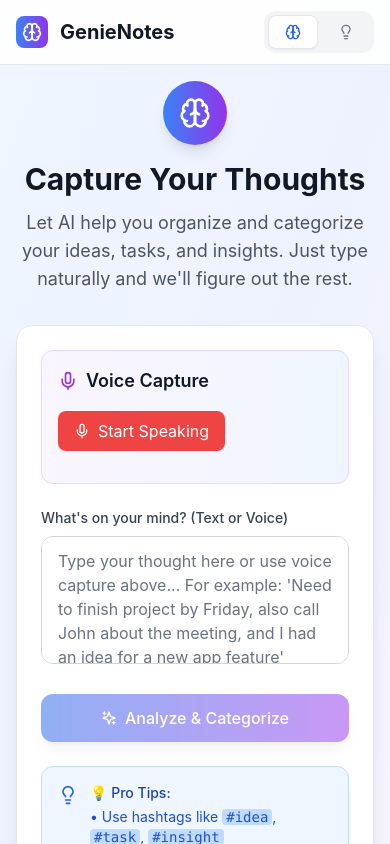
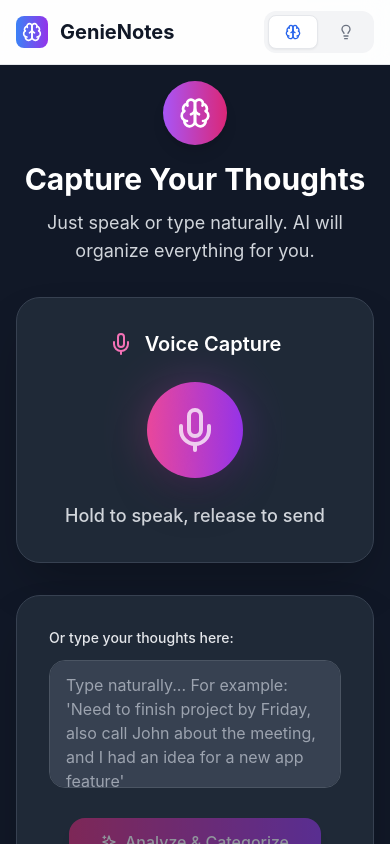
Before and after one commit to ovidon83/mindnestapp, a React (Vite) app: page / in a window 390 px wide. Shown: the top 844 px of the page. Built offline with nearby package versions, Linux system fonts and the light colour scheme.

Commit message:
Redesign CaptureView with iPhone app inspiration: dark theme, prominent circular microphone, and card-based layout

```diff
--- a/src/components/CaptureView.tsx
+++ b/src/components/CaptureView.tsx
@@ -773,40 +773,40 @@ export const CaptureView: React.FC = () => {
 
   if (showPreview && parsedEntry && editableEntry) {
     return (
-      <div className="min-h-screen bg-gradient-to-br from-green-50 via-emerald-50 to-teal-50">
+      <div className="min-h-screen bg-gray-900 text-white">
         <div className="max-w-4xl mx-auto p-4 sm:p-6 lg:p-8">
           {/* Header */}
           <div className="text-center mb-8">
             <div className="inline-flex items-center justify-center w-16 h-16 bg-gradient-to-r from-green-500 to-teal-600 rounded-full mb-4 shadow-lg">
               <CheckCircle className="w-8 h-8 text-white" />
             </div>
-            <h1 className="text-3xl sm:text-4xl font-bold text-gray-900 mb-3">
+            <h1 className="text-3xl sm:text-4xl font-bold text-white mb-3">
               AI Analysis Complete
             </h1>
-            <p className="text-lg text-gray-600 max-w-2xl mx-auto">
+            <p className="text-lg text-gray-300 max-w-2xl mx-auto">
               Here's how I categorized your thought. You can edit the details before saving.
             </p>
           </div>
 
           {/* Preview Card */}
-          <div className="bg-white rounded-2xl shadow-xl border border-gray-200 p-6 sm:p-8 mb-8">
+          <div className="bg-gray-800 rounded-3xl shadow-2xl border border-gray-700 p-6 sm:p-8 mb-8">
             <div className="mb-6">
               <div className="flex items-start gap-4 mb-6">
                 <div className={`p-4 rounded-xl ${getTypeColor(editableEntry.type!)} shadow-sm`}>
                   {getTypeIcon(editableEntry.type!)}
                 </div>
                 <div className="flex-1">
-                  <h3 className="text-xl font-semibold text-gray-900 mb-4 leading-relaxed">{inputText}</h3>
+                  <h3 className="text-xl font-semibold text-white mb-4 leading-relaxed">{inputText}</h3>
 
                   {/* Editable Fields Grid */}
                   <div className="grid grid-cols-1 sm:grid-cols-2 gap-4">
                     {/* Editable Type */}
                     <div>
-                      <label className="block text-sm font-medium text-gray-700 mb-2">Type:</label>
+                      <label className="block text-sm font-medium text-gray-200 mb-2">Type:</label>
                       <select
                         value={editableEntry.type}
                         onChange={(e) => setEditableEntry({...editableEntry, type: e.target.value as EntryType})}
-                        className="w-full px-4 py-3 border border-gray-300 rounded-xl focus:ring-2 focus:ring-green-500 focus:border-transparent bg-gray-50 hover:bg-white transition-colors"
+                        className="w-full px-4 py-3 border border-gray-600 rounded-2xl focus:ring-2 focus:ring-green-500 focus:border-transparent bg-gray-700 text-white hover:bg-gray-600 transition-colors"
                       >
                         <option value="task">Task</option>
                         <option value="event">Event</option>
@@ -821,11 +821,11 @@ export const CaptureView: React.FC = () => {
 
                     {/* Editable Priority */}
                     <div>
-                      <label className="block text-sm font-medium text-gray-700 mb-2">Priority:</label>
+                      <label className="block text-sm font-medium text-gray-200 mb-2">Priority:</label>
                       <select
                         value={editableEntry.priority}
                         onChange={(e) => setEditableEntry({...editableEntry, priority: e.target.value as Priority})}
-                        className="w-full px-4 py-3 border border-gray-300 rounded-xl focus:ring-2 focus:ring-green-500 focus:border-transparent bg-gray-50 hover:bg-white transition-colors"
+                        className="w-full px-4 py-3 border border-gray-600 rounded-2xl focus:ring-2 focus:ring-green-500 focus:border-transparent bg-gray-700 text-white hover:bg-gray-600 transition-colors"
                       >
                         <option value="urgent">Urgent</option>
                         <option value="high">High</option>
@@ -837,13 +837,13 @@ export const CaptureView: React.FC = () => {
 
                   {/* Editable Tags */}
                   <div className="mt-4">
-                    <label className="block text-sm font-medium text-gray-700 mb-2">Tags:</label>
+                    <label className="block text-sm font-medium text-gray-200 mb-2">Tags:</label>
                     <input
                       type="text"
                       value={editableEntry.tags?.join(', ') || ''}
                       onChange={(e) => setEditableEntry({...editableEntry, tags: e.target.value.split(',').map(tag => tag.trim()).filter(tag => tag)})}
                       placeholder="Enter tags separated by commas"
-                      className="w-full px-4 py-3 border border-gray-300 rounded-xl focus:ring-2 focus:ring-green-500 focus:border-transparent bg-gray-50 hover:bg-white transition-colors"
+                      className="w-full px-4 py-3 border border-gray-600 rounded-2xl focus:ring-2 focus:ring-green-500 focus:border-transparent bg-gray-700 text-white hover:bg-gray-600 transition-colors"
                     />
                   </div>
                 </div>
@@ -851,37 +851,37 @@ export const CaptureView: React.FC = () => {
 
               {/* Parsed Details */}
               {(editableEntry.dueDate || editableEntry.location || editableEntry.pinnedForDate) && (
-                <div className="grid grid-cols-1 sm:grid-cols-2 gap-4 mb-6 p-4 bg-gray-50 rounded-xl">
+                <div className="grid grid-cols-1 sm:grid-cols-2 gap-4 mb-6 p-4 bg-gray-700 rounded-2xl border border-gray-600">
                   {editableEntry.dueDate && (
-                    <div className="flex items-center gap-3 text-gray-700">
-                      <Clock className="w-5 h-5 text-green-600" />
+                    <div className="flex items-center gap-3 text-gray-200">
+                      <Clock className="w-5 h-5 text-green-400" />
                       <div>
-                        <p className="text-sm font-medium">Due Date</p>
-                        <p className="text-sm text-gray-600">{editableEntry.dueDate.toLocaleDateString()}</p>
+                        <p className="text-sm font-medium text-white">Due Date</p>
+                        <p className="text-sm text-gray-300">{editableEntry.dueDate.toLocaleDateString()}</p>
                         {editableEntry.dueDate.toLocaleTimeString && (
-                          <p className="text-xs text-gray-500">{editableEntry.dueDate.toLocaleTimeString([], {hour: '2-digit', minute:'2-digit'})}</p>
+                          <p className="text-xs text-gray-400">{editableEntry.dueDate.toLocaleTimeString([], {hour: '2-digit', minute:'2-digit'})}</p>
                         )}
                       </div>
                     </div>
                   )}
 
                   {editableEntry.pinnedForDate && !editableEntry.dueDate && (
-                    <div className="flex items-center gap-3 text-gray-700">
-                      <Calendar className="w-5 h-5 text-blue-600" />
+                    <div className="flex items-center gap-3 text-gray-200">
+                      <Calendar className="w-5 h-5 text-blue-400" />
                       <div>
-                        <p className="text-sm font-medium">Pinned for Date</p>
-                        <p className="text-sm text-gray-600">{editableEntry.pinnedForDate.toLocaleDateString()}</p>
-                        <p className="text-xs text-gray-500">Reference date (not a deadline)</p>
+                        <p className="text-sm font-medium text-white">Pinned for Date</p>
+                        <p className="text-sm text-gray-300">{editableEntry.pinnedForDate.toLocaleDateString()}</p>
+                        <p className="text-xs text-gray-400">Reference date (not a deadline)</p>
                       </div>
                     </div>
                   )}
 
                   {editableEntry.location && (
-                    <div className="flex items-center gap-3 text-gray-700">
-                      <MapPin className="w-5 h-5 text-purple-600" />
+                    <div className="flex items-center gap-3 text-gray-200">
+                      <MapPin className="w-5 h-5 text-purple-400" />
                       <div>
-                        <p className="text-sm font-medium">Location</p>
-                        <p className="text-sm text-gray-600">{editableEntry.location}</p>
+                        <p className="text-sm font-medium text-white">Location</p>
+                        <p className="text-sm text-gray-300">{editableEntry.location}</p>
                       </div>
                     </div>
                   )}
@@ -890,21 +890,21 @@ export const CaptureView: React.FC = () => {
 
               {/* Deadline Status */}
               {editableEntry.dueDate && (
-                <div className="mb-6 p-4 bg-orange-50 border border-orange-200 rounded-xl">
+                <div className="mb-6 p-4 bg-orange-900/20 border border-orange-500/30 rounded-2xl">
                   <div className="flex items-center gap-3">
-                    <Target className="w-5 h-5 text-orange-600" />
+                    <Target className="w-5 h-5 text-orange-400" />
                     <div className="flex-1">
-                      <p className="text-sm font-medium text-orange-800">Deadline Detected</p>
-                      <p className="text-sm text-orange-700">
+                      <p className="text-sm font-medium text-orange-200">Deadline Detected</p>
+                      <p className="text-sm text-orange-300">
                         This entry will be treated as a deadline and may show as "Overdue" if not completed on time.
                       </p>
                     </div>
-                    <label className="flex items-center gap-2 text-sm text-orange-700">
+                    <label className="flex items-center gap-2 text-sm text-orange-300">
                       <input
                         type="checkbox"
                         checked={editableEntry.isDeadline !== false}
                         onChange={(e) => setEditableEntry({...editableEntry, isDeadline: e.target.checked})}
-                        className="h-4 w-4 text-orange-600 rounded border-orange-300 focus:ring-orange-500"
+                        className="h-4 w-4 text-orange-400 rounded border-orange-500 focus:ring-orange-500 focus:ring-offset-gray-800"
                       />
                       Treat as deadline
                     </label>
@@ -914,24 +914,24 @@ export const CaptureView: React.FC = () => {
 
               {/* Due Date */}
               <div className="mb-6">
-                <label className="block text-sm font-medium text-gray-700 mb-2">Due Date:</label>
+                <label className="block text-sm font-medium text-gray-200 mb-2">Due Date:</label>
                 <input
                   type="datetime-local"
                   value={editableEntry.dueDate ? editableEntry.dueDate.toISOString().slice(0, 16) : ''}
                   onChange={(e) => setEditableEntry({...editableEntry, dueDate: e.target.value ? new Date(e.target.value) : undefined})}
-                  className="w-full px-4 py-3 border border-gray-300 rounded-xl focus:ring-2 focus:ring-green-500 focus:border-transparent bg-gray-50 hover:bg-white transition-colors"
+                  className="w-full px-4 py-3 border border-gray-600 rounded-2xl focus:ring-2 focus:ring-green-500 focus:border-transparent bg-gray-700 text-white hover:bg-gray-600 transition-colors"
                 />
               </div>
 
               {/* Location */}
               <div className="mb-6">
-                <label className="block text-sm font-medium text-gray-700 mb-2">Location:</label>
+                <label className="block text-sm font-medium text-gray-200 mb-2">Location:</label>
                 <input
                   type="text"
                   value={editableEntry.location || ''}
                   onChange={(e) => setEditableEntry({...editableEntry, location: e.target.value})}
                   placeholder="Enter location (optional)"
-                  className="w-full px-4 py-3 border border-gray-300 rounded-xl focus:ring-2 focus:ring-green-500 focus:border-transparent bg-gray-50 hover:bg-white transition-colors"
+                  className="w-full px-4 py-3 border border-gray-600 rounded-2xl focus:ring-2 focus:ring-green-500 focus:border-transparent bg-gray-700 text-white hover:bg-gray-600 transition-colors"
                 />
               </div>
             </div>
@@ -940,13 +940,13 @@ export const CaptureView: React.FC = () => {
             <div className="flex gap-3 justify-end">
               <button
                 onClick={handleCancel}
-                className="px-6 py-3 bg-gray-300 text-gray-700 rounded-xl hover:bg-gray-400 transition-colors font-medium"
+                className="px-6 py-3 bg-gray-600 text-gray-200 rounded-2xl hover:bg-gray-500 transition-colors font-medium"
               >
                 Cancel
               </button>
               <button
                 onClick={handleSaveEntry}
-                className="px-6 py-3 bg-gradient-to-r from-green-500 to-teal-600 text-white rounded-xl hover:from-green-600 hover:to-teal-700 transition-all duration-200 font-medium shadow-lg hover:shadow-xl"
+                className="px-6 py-3 bg-gradient-to-r from-green-500 to-teal-600 text-white rounded-2xl hover:from-green-600 hover:to-teal-700 transition-all duration-200 font-medium shadow-lg hover:shadow-xl"
               >
                 Save Entry
               </button>
@@ -1093,105 +1093,115 @@ export const CaptureView: React.FC = () => {
   }
 
   return (
-    <div className="min-h-screen bg-gradient-to-br from-blue-50 via-indigo-50 to-purple-50">
+    <div className="min-h-screen bg-gray-900 text-white">
       <div className="max-w-4xl mx-auto p-4 sm:p-6 lg:p-8">
         {/* Header */}
         <div className="text-center mb-8">
-          <div className="inline-flex items-center justify-center w-16 h-16 bg-gradient-to-r from-blue-500 to-purple-600 rounded-full mb-4 shadow-lg">
+          <div className="inline-flex items-center justify-center w-16 h-16 bg-gradient-to-r from-purple-500 to-pink-600 rounded-full mb-4 shadow-lg">
             <Brain className="w-8 h-8 text-white" />
           </div>
-          <h1 className="text-3xl sm:text-4xl font-bold text-gray-900 mb-3">
+          <h1 className="text-3xl sm:text-4xl font-bold text-white mb-3">
             Capture Your Thoughts
           </h1>
-          <p className="text-lg text-gray-600 max-w-2xl mx-auto">
-            Let AI help you organize and categorize your ideas, tasks, and insights.
-            Just type naturally and we'll figure out the rest.
+          <p className="text-lg text-gray-300 max-w-2xl mx-auto">
+            Just speak or type naturally. AI will organize everything for you.
           </p>
         </div>
 
-        {/* Input Form */}
-        <div className="bg-white rounded-2xl shadow-xl border border-gray-200 p-6 sm:p-8 mb-8">
-          {/* Voice Recording Section */}
-          <div className="mb-6 p-4 bg-gradient-to-r from-purple-50 to-blue-50 rounded-xl border border-purple-200">
-            <div className="flex items-center justify-between mb-4">
-              <h3 className="text-lg font-semibold text-gray-900 flex items-center gap-2">
-                <Mic className="w-5 h-5 text-purple-600" />
+        {/* Voice Capture Section - Prominent Circular Design */}
+        <div className="bg-gray-800 rounded-3xl shadow-2xl border border-gray-700 p-8 mb-8">
+          <div className="text-center">
+            <h3 className="text-xl font-semibold text-white mb-6 flex items-center justify-center gap-3">
+              <Mic className="w-6 h-6 text-pink-400" />
               Voice Capture
             </h3>
-              <div className="text-sm text-gray-600">
+
+            {/* Recording Status */}
             {isRecording && (
-                  <span className="flex items-center gap-2">
-                    <div className="w-2 h-2 bg-red-500 rounded-full animate-pulse"></div>
+              <div className="mb-6 p-4 bg-pink-900/20 rounded-2xl border border-pink-500/30">
+                <div className="flex items-center justify-center gap-3 text-pink-300">
+                  <div className="w-3 h-3 bg-pink-500 rounded-full animate-pulse"></div>
+                  <span className="text-lg font-medium">
                     Recording... {Math.floor(recordingTime / 60)}:{(recordingTime % 60).toString().padStart(2, '0')}
                   </span>
-                )}
                 </div>
               </div>
+            )}
 
-            {/* Voice Controls */}
-            <div className="flex items-center gap-3 mb-4">
-              {!isRecording && (
+            {/* Main Microphone Button */}
+            <div className="flex justify-center mb-6">
+              {!isRecording ? (
                 <button
                   onClick={startSpeechRecognition}
-                  className="flex items-center gap-2 px-4 py-2 bg-red-500 text-white rounded-lg hover:bg-red-600 transition-colors"
+                  className="group relative"
                 >
-                  <Mic className="w-4 h-4" />
-                  Start Speaking
+                  <div className="w-24 h-24 bg-gradient-to-r from-pink-500 to-purple-600 rounded-full shadow-2xl hover:shadow-pink-500/25 transition-all duration-300 hover:scale-105 flex items-center justify-center">
+                    <Mic className="w-12 h-12 text-white" />
+                  </div>
+                  {/* Glow effect */}
+                  <div className="absolute inset-0 w-24 h-24 bg-gradient-to-r from-pink-500 to-purple-600 rounded-full blur-xl opacity-30 group-hover:opacity-50 transition-opacity duration-300"></div>
                 </button>
-              )}
-
-              {isRecording && (
+              ) : (
                 <button
                   onClick={stopSpeechRecognition}
-                  className="flex items-center gap-2 px-4 py-2 bg-gray-600 text-white rounded-lg hover:bg-gray-700 transition-colors"
+                  className="group relative"
                 >
-                  <MicOff className="w-4 h-4" />
-                  Stop Speaking
+                  <div className="w-24 h-24 bg-gradient-to-r from-red-500 to-pink-600 rounded-full shadow-2xl hover:shadow-red-500/25 transition-all duration-300 hover:scale-105 flex items-center justify-center animate-pulse">
+                    <MicOff className="w-12 h-12 text-white" />
+                  </div>
+                  {/* Glow effect */}
+                  <div className="absolute inset-0 w-24 h-24 bg-gradient-to-r from-red-500 to-pink-600 rounded-full blur-xl opacity-40 animate-pulse"></div>
                 </button>
               )}
             </div>
 
-
+            {/* Instructions */}
+            <p className="text-gray-300 text-lg font-medium">
+              {isRecording ? "Release to stop recording" : "Hold to speak, release to send"}
+            </p>
 
             {/* Transcript Display */}
             {transcript && (
-              <div className="mt-3 p-3 bg-white rounded-lg border border-gray-200">
-                <div className="flex items-center justify-between mb-2">
-                  <p className="text-sm text-gray-700 font-medium">Transcript:</p>
+              <div className="mt-6 p-4 bg-gray-700 rounded-2xl border border-gray-600">
+                <div className="flex items-center justify-between mb-3">
+                  <p className="text-sm font-medium text-gray-200">Transcript:</p>
                   <button
                     onClick={() => {
                       setTranscript('');
                       setInputText('');
                     }}
-                    className="px-3 py-1 text-sm text-gray-600 hover:text-gray-800"
+                    className="px-3 py-1 text-sm text-gray-400 hover:text-white hover:bg-gray-600 rounded-lg transition-colors"
                   >
                     Clear
                   </button>
                 </div>
-                <p className="text-sm text-gray-600 italic">"{transcript}"</p>
+                <p className="text-gray-300 italic leading-relaxed">"{transcript}"</p>
               </div>
             )}
           </div>
+        </div>
 
+        {/* Text Input Section */}
+        <div className="bg-gray-800 rounded-3xl shadow-2xl border border-gray-700 p-8 mb-8">
           <div className="mb-6">
-            <label htmlFor="thought-input" className="block text-sm font-medium text-gray-700 mb-2">
-              What's on your mind? (Text or Voice)
+            <label htmlFor="thought-input" className="block text-sm font-medium text-gray-200 mb-3">
+              Or type your thoughts here:
             </label>
             <textarea
               id="thought-input"
               value={inputText}
               onChange={(e) => setInputText(e.target.value)}
-              placeholder="Type your thought here or use voice capture above... For example: 'Need to finish project by Friday, also call John about the meeting, and I had an idea for a new app feature'"
-              className="w-full h-32 sm:h-40 px-4 py-3 border border-gray-300 rounded-xl focus:ring-2 focus:ring-blue-500 focus:border-transparent resize-none text-gray-900 placeholder-gray-500"
+              placeholder="Type naturally... For example: 'Need to finish project by Friday, also call John about the meeting, and I had an idea for a new app feature'"
+              className="w-full h-32 sm:h-40 px-4 py-3 bg-gray-700 border border-gray-600 rounded-2xl focus:ring-2 focus:ring-pink-500 focus:border-transparent resize-none text-white placeholder-gray-400 transition-colors"
               disabled={isProcessing}
             />
           </div>
 
-          <div className="flex flex-col sm:flex-row gap-3">
+          <div className="flex justify-center">
             <button
               onClick={handleSubmit}
               disabled={!inputText.trim() || isProcessing}
-              className="flex-1 bg-gradient-to-r from-blue-600 to-purple-600 text-white px-6 py-3 rounded-xl font-medium hover:from-blue-700 hover:to-purple-700 focus:ring-2 focus:ring-blue-500 focus:ring-offset-2 transition-all duration-200 disabled:opacity-50 disabled:cursor-not-allowed shadow-lg hover:shadow-xl transform hover:-translate-y-0.5"
+              className="bg-gradient-to-r from-pink-600 to-purple-600 text-white px-8 py-3 rounded-2xl font-medium hover:from-pink-700 hover:to-purple-700 focus:ring-2 focus:ring-pink-500 focus:ring-offset-2 focus:ring-offset-gray-800 transition-all duration-200 disabled:opacity-50 disabled:cursor-not-allowed shadow-lg hover:shadow-xl transform hover:-translate-y-0.5"
             >
               {isProcessing ? (
                 <div className="flex items-center justify-center gap-2">
@@ -1206,21 +1216,21 @@ export const CaptureView: React.FC = () => {
               )}
             </button>
           </div>
+        </div>
 
-          {/* Tips */}
-          <div className="mt-6 p-4 bg-blue-50 rounded-xl border border-blue-200">
+        {/* Tips Section */}
+        <div className="bg-gray-800 rounded-3xl border border-gray-700 p-6">
           <div className="flex items-start gap-3">
-              <Lightbulb className="w-5 h-5 text-blue-600 mt-0.5 flex-shrink-0" />
-              <div className="text-sm text-blue-800">
-                <p className="font-medium mb-1">💡 Pro Tips:</p>
-                <ul className="space-y-1 text-blue-700">
-                  <li>• Use hashtags like <code className="bg-blue-200 px-1 rounded">#idea</code>, <code className="bg-blue-200 px-1 rounded">#task</code>, <code className="bg-blue-200 px-1 rounded">#insight</code></li>
+            <Lightbulb className="w-6 h-6 text-pink-400 mt-1 flex-shrink-0" />
+            <div className="text-gray-300">
+              <p className="font-medium mb-2 text-white">💡 Pro Tips:</p>
+              <ul className="space-y-2 text-sm">
+                <li>• Use hashtags like <code className="bg-gray-700 px-2 py-1 rounded text-pink-300">#idea</code>, <code className="bg-gray-700 px-2 py-1 rounded text-pink-300">#task</code>, <code className="bg-gray-700 px-2 py-1 rounded text-pink-300">#insight</code></li>
                 <li>• Include dates like "tomorrow", "next week", "Friday"</li>
                 <li>• Add urgency words like "urgent", "ASAP", "important"</li>
                 <li>• Mention locations with "at", "in", or "@"</li>
-                  <li>• You can also use voice capture to input your thoughts. Just click the microphone icon and speak your thought.</li>
+                <li>• Voice capture works best in quiet environments</li>
               </ul>
-              </div>
             </div>
           </div>
         </div>
```
Lines whose indentation alone changed are shown as unchanged.
